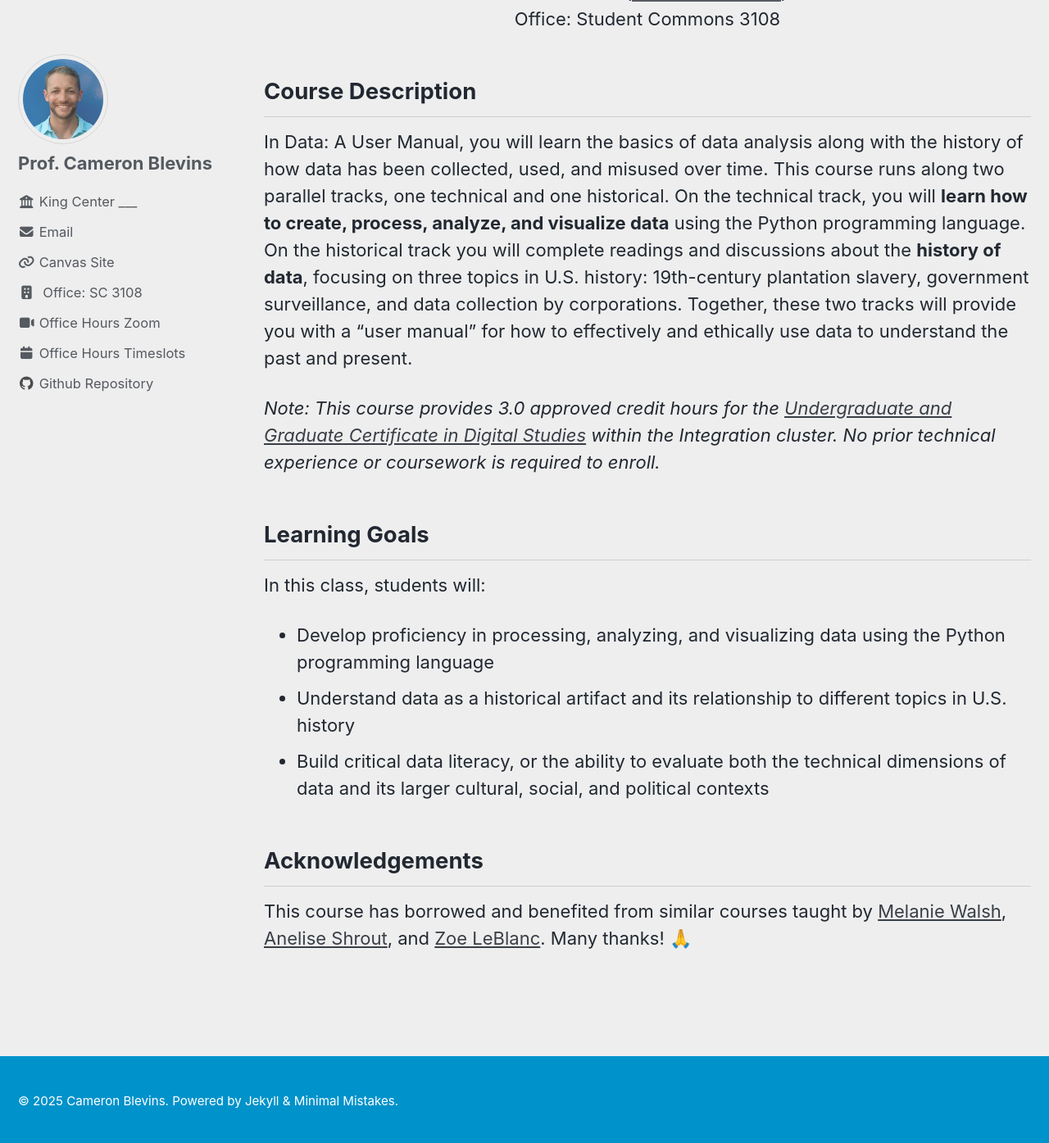
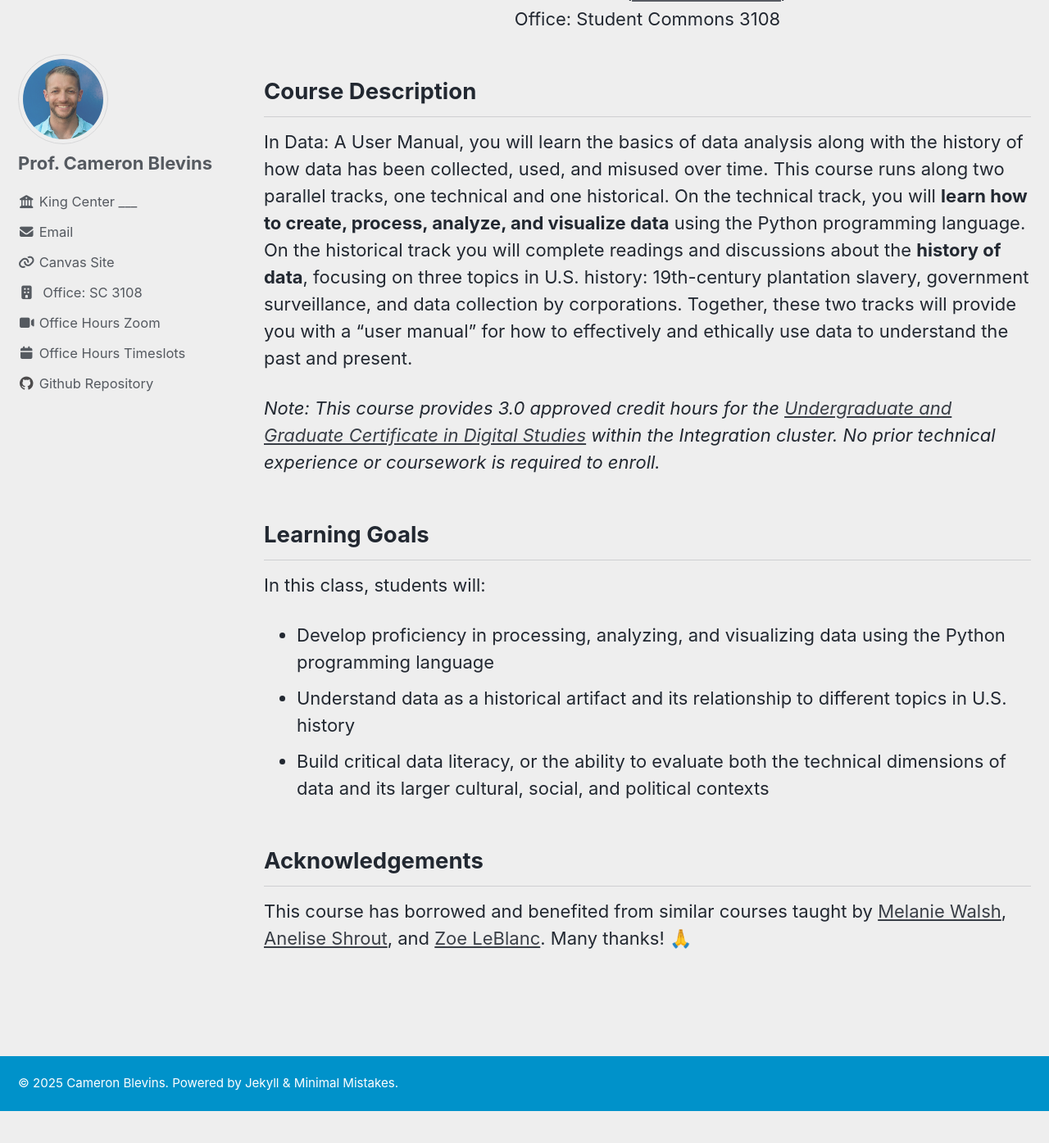
Before and after one commit to cblevins/sp25-data, a Jekyll site: the page built from _pages/index.md, in a window 1280 px wide and 1400 px high, scrolled down 344 px. Shown: the top 1395 px of the window at 82% size. Built offline with Jekyll 4.4.1, drawn with Linux system fonts in a browser that asks for light colours; cached includes are drawn as plain includes; emoji names are drawn with the system emoji font; the list of posts is cut into pages by our own code; after the commit the page ends 1700 px from its top, so only the background shows below that.

Commit message:
footer height

```diff
--- a/_sass/minimal-mistakes/_footer.scss
+++ b/_sass/minimal-mistakes/_footer.scss
@@ -18,9 +18,9 @@
   footer {
     @include clearfix;
     margin-inline: auto;
-    margin-top: 2em;
+    margin-top: 1em;
     max-width: 100%;
-    padding: 0 1em 2em;
+    padding: 0 1em 1em;
 
     @include breakpoint($x-large) {
       max-width: $x-large;
```
Also changed, not shown: 8 other files.
